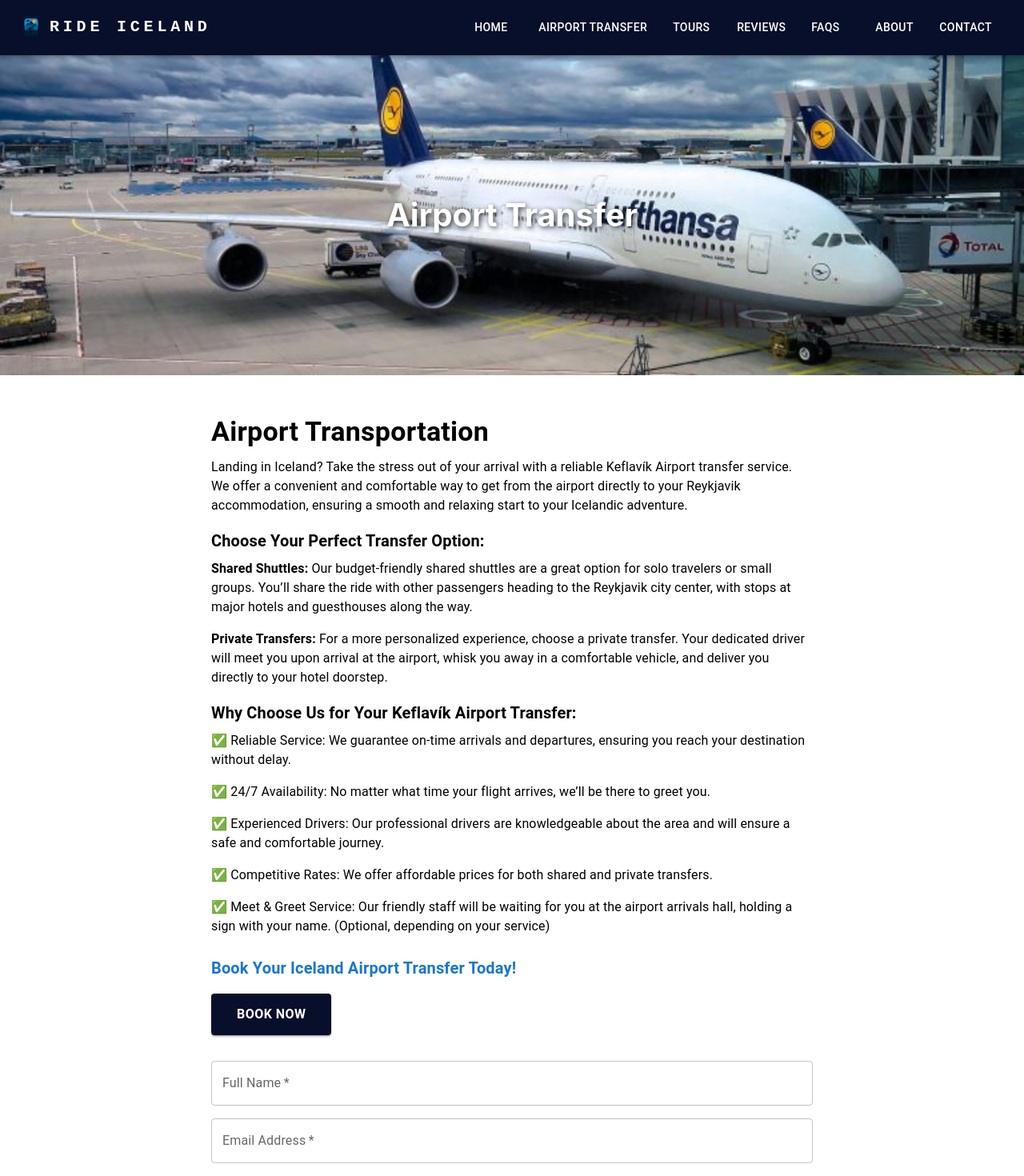
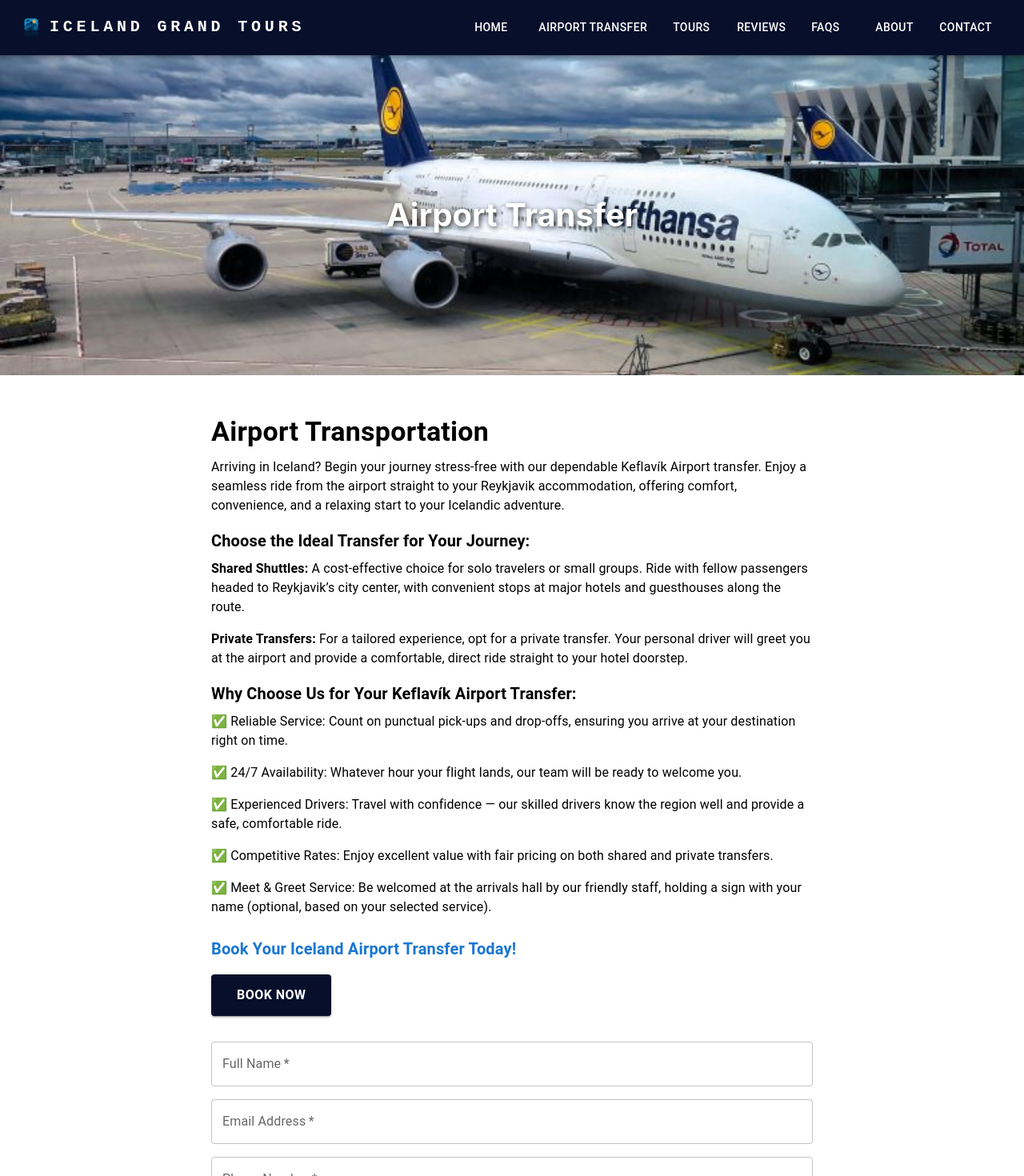
Before and after one commit to goriko/iceland-taxi, a React (Create React App) app: page /airport-transfer in a window 1280 px wide. Shown: the top 1470 px of the page at 80% size. Built offline with nearby package versions, Linux system fonts and the light colour scheme.

Commit message:
"Update Titles and Descriptions" -updated title to Iceland Grand Tours and updated the descriptions

```diff
--- a/src/components/AboutUs.js
+++ b/src/components/AboutUs.js
@@ -48,7 +48,7 @@
             fontSize: { xs: "0.9rem", md: "1rem" }
           }}
         >
-          At Ride Iceland, we are more than a private transportation service, We are your dedicated partner in discovering the beauty, culture, and wonder of Iceland.
+          With Iceland Grand Tours, you’re not just booking a ride — you’re setting off on a journey to uncover Iceland’s raw beauty, rich culture, and unforgettable wonders.
         </Typography>
         <Typography
           variant="body1"
@@ -57,7 +57,7 @@
             fontSize: { xs: "0.9rem", md: "1rem" }
           }}
         >
-          Born from a deep appreciation for Iceland's stunning landscapes and rich heritage, Ride Iceland was founded with a simple mission: to provide every traveler with a seamless, memorable, and truly personalized Icelandic experience.
+          Inspired by Iceland’s breathtaking landscapes and vibrant heritage, Iceland Grand Tours was created with one clear mission: to deliver every traveler a smooth, unforgettable, and uniquely tailored Icelandic journey.
         </Typography>
         <Typography
           variant="body1"
@@ -66,7 +66,7 @@
             fontSize: { xs: "0.9rem", md: "1rem" }
           }}
         >
-          We combine dependable private transfers with thoughtfully curated tours, all led by professional chauffeurs and licensed guides who bring years of local expertise and passion to every journey. Whether you're navigating the Golden Circle, soaking in geothermal lagoons, or uncovering hidden gems off the beaten path, our team is committed to delivering a journey that's as inspiring as the destination itself.
+          We blend reliable private transfers with carefully crafted tours, guided by professional chauffeurs and licensed experts who share a deep passion and years of local knowledge. From exploring the Golden Circle and relaxing in geothermal lagoons to discovering hidden treasures beyond the usual routes, our team is dedicated to making every journey as inspiring as the destination.
         </Typography>
         <Typography
           variant="body1"
@@ -75,7 +75,7 @@
             fontSize: { xs: "0.9rem", md: "1rem" }
           }}
         >
-          Let us help you create unforgettable moments in Iceland — comfortably, safely, and with true local insight.
+          Allow us to craft unforgettable Icelandic experiences — with elegance, comfort, and authentic local expertise.
         </Typography>
       </Box>
 
--- a/src/components/Carousel.js
+++ b/src/components/Carousel.js
@@ -46,15 +46,15 @@
 
   const carouselItems = [
     {
-      title: 'RIDE ICELAND',
-      description: 'Your private chauffeur and tour provider, perfect for businees travelers and families. Making every journey memorable',
+      title: 'Iceland Grand Tours',
+      description: 'Your dedicated chauffeur and tour expert — ideal for business travelers and families, ensuring every journey is unforgettable.',
       backgorundImage: CarouselImage1,
       button1: 'Book Now',
       button2: 'Find Out More'
     },
     {
       title: 'AIRPORT TRANSFER',
-      description: 'Book your airport transfer with Ride Iceland - comfort, reliability, and a memorable start to your journey!',
+      description: 'Travel in style from the moment you land — Iceland Grand Tours delivers airport transfers with comfort and reliability.',
       backgorundImage: CarouselImage2,
       button1: 'Book Airport Transfer',
       button2: 'Find Out More'
--- a/src/components/FAQ.js
+++ b/src/components/FAQ.js
@@ -50,7 +50,7 @@
                 fontSize: { xs: "0.9rem", md: "1rem" }
               }}
             >
-              • You can book our private chauffeur service by reaching out to us via WhatsApp or by submitting your planned itinerary through email.
+              • Booking is simple: contact us on WhatsApp or send your travel plans by email to arrange your private chauffeur service.
             </Typography>
             <Typography
               variant="body1"
@@ -60,7 +60,7 @@
                 fontSize: { xs: "0.9rem", md: "1rem" }
               }}
             >
-              • To confirm your reservation and secure your preferred date, a 10% deposit is required, which can be conveniently paid through a secure payment link.
+              • Confirm your reservation with a 10% deposit, conveniently settled through a secure online payment link.
             </Typography>
           </AccordionDetails>
         </Accordion>
@@ -74,9 +74,9 @@
             <Typography variant="h6">What payment methods do you accept?</Typography>
           </AccordionSummary>
           <AccordionDetails>
-            <Typography variant="body1" sx={{ textAlign: "left", m: 1 }}>• We accept all major debit and credit cards.</Typography>
-            <Typography variant="body1" sx={{ textAlign: "left", m: 1 }}>• You may choose to pre-pay via a secure payment link, which will be sent to you by email, sms or forwarded email from WhatsApp.</Typography>
-            <Typography variant="body1" sx={{ textAlign: "left", m: 1 }}>• Alternatively, payment can also be made upon drop-off or after the trip, based on your preference.</Typography>
+            <Typography variant="body1" sx={{ textAlign: "left", m: 1 }}>• All major debit and credit cards are accepted.</Typography>
+            <Typography variant="body1" sx={{ textAlign: "left", m: 1 }}>• You can pre-pay easily through a secure payment link, delivered to you via email, SMS, or WhatsApp.</Typography>
+            <Typography variant="body1" sx={{ textAlign: "left", m: 1 }}>• Payment can also be completed upon drop-off or once the journey is finished, according to your preference.</Typography>
           </AccordionDetails>
         </Accordion>
         <Accordion>
@@ -89,10 +89,10 @@
             <Typography variant="h6">How does the airport transfer service work?</Typography>
           </AccordionSummary>
           <AccordionDetails>
-            <Typography variant="body1" sx={{ textAlign: "left", m: 1 }}>• Our airport transfer service includes a Meet & Greet at the arrivals area.</Typography>
-            <Typography variant="body1" sx={{ textAlign: "left", m: 1 }}>• Your driver will be waiting by the exit point, holding a “Ride Iceland” sign or displaying your name on a tablet or phone.</Typography>
-            <Typography variant="body1" sx={{ textAlign: "left", m: 1 }}>• We provide door-to-door pick-up and drop-off for your convenience.</Typography>
-            <Typography variant="body1" sx={{ textAlign: "left", m: 1 }}>• A complimentary 45-minute waiting period is included from the time all checked luggage has arrived on the baggage carousel.</Typography>
+            <Typography variant="body1" sx={{ textAlign: "left", m: 1 }}>• As part of your airport transfer, our team will warmly welcome you with a Meet & Greet in the arrivals area.</Typography>
+            <Typography variant="body1" sx={{ textAlign: "left", m: 1 }}>• At the exit point, your driver will greet you with either an ‘Iceland Grand Tours’ sign or your name shown on a tablet/phone.</Typography>
+            <Typography variant="body1" sx={{ textAlign: "left", m: 1 }}>• Enjoy the ease of our door-to-door pick-up and drop-off service.</Typography>
+            <Typography variant="body1" sx={{ textAlign: "left", m: 1 }}>• We offer a complimentary 45-minute waiting period, beginning once all checked luggage has arrived on the baggage carousel.</Typography>
           </AccordionDetails>
         </Accordion>
         <Accordion>
@@ -102,13 +102,13 @@
             id="panel1-header"
             sx={{ p: 1, pl: 3, pr: 3 }}
           >
-            <Typography variant="h6">What services does Ride Iceland offer?</Typography>
+            <Typography variant="h6">What services does Iceland Grand Tours offer?</Typography>
           </AccordionSummary>
           <AccordionDetails>
-            <Typography variant="body1" sx={{ textAlign: "left", m: 1 }}>Ride Iceland provides the following premium services for your comfort and convenience :</Typography>
-            <Typography variant="body1" sx={{ textAlign: "left", m: 1 }}>• Professional Private Chauffeur</Typography>
-            <Typography variant="body1" sx={{ textAlign: "left", m: 1 }}>• Licensed private tour guides</Typography>
-            <Typography variant="body1" sx={{ textAlign: "left", m: 1 }}>• Hygienically maintained luxury and standard vehicles.</Typography>
+            <Typography variant="body1" sx={{ textAlign: "left", m: 1 }}>For your comfort and convenience, Iceland Grand Tours offers the following premium services :</Typography>
+            <Typography variant="body1" sx={{ textAlign: "left", m: 1 }}>• Expert Private Chauffeurs</Typography>
+            <Typography variant="body1" sx={{ textAlign: "left", m: 1 }}>• Licensed Tour Guides</Typography>
+            <Typography variant="body1" sx={{ textAlign: "left", m: 1 }}>• Well-maintained luxury and standard vehicles for your comfort.</Typography>
           </AccordionDetails>
         </Accordion>
       </Box>
--- a/src/components/Footer.js
+++ b/src/components/Footer.js
@@ -49,7 +49,7 @@
                 fontSize: { xs: "0.9rem", md: "1rem" }
               }}
             >
-              Ride Iceland ehf.
+              Iceland Grand Tours ehf.
             </Typography>
             <Typography
               variant="body1"
@@ -101,7 +101,7 @@
                 fontSize: { xs: "0.9rem", md: "1rem" }
               }}
             >
-              info@rideiceland.is
+              icelandgrandtours@gmail.com
             </Typography>
             <Typography
               variant="body1"
@@ -167,7 +167,7 @@
               fontSize: { xs: "0.9rem", md: "1rem" }
             }}
           >
-            Ride Iceland ehf. © 2024
+            Iceland Grand Tours © GGN2025
           </Typography>
         </Box>
       </Box>
--- a/src/components/Navbar.js
+++ b/src/components/Navbar.js
@@ -56,7 +56,7 @@
           <Box
             component="img"
             src="/IWLogo.png"
-            alt="Ride Iceland Logo"
+            alt="Iceland Grand Tours Logo"
             sx={{ display: { xs: "none", md: "flex" }, mr: 1, width: 30, height: 30 }}
           />
           <Typography
@@ -74,7 +74,7 @@
               textDecoration: "none",
             }}
           >
-            RIDE ICELAND
+            ICELAND GRAND TOURS
           </Typography>
 
           {/* Mobile Menu Button */}
@@ -125,7 +125,7 @@
           <Box
             component="img"
             src="/IWLogo.png"
-            alt="Ride Iceland Logo"
+            alt="Iceland Grand Tours Logo"
             sx={{ display: { xs: "flex", md: "none" }, mr: 1, width: 28, height: 28 }}
           />
           <Typography
@@ -144,7 +144,7 @@
               textDecoration: "none",
             }}
           >
-            RIDE ICELAND
+            ICELAND GRAND TOURS
           </Typography>
 
           {/* Desktop Menu */}
--- a/src/pages/AirportTransfer.js
+++ b/src/pages/AirportTransfer.js
@@ -51,51 +51,36 @@
           Airport Transportation
         </Typography>
         <Typography variant="body1" paragraph>
-          Landing in Iceland? Take the stress out of your arrival with a reliable
-          Keflavík Airport transfer service. We offer a convenient and comfortable
-          way to get from the airport directly to your Reykjavik accommodation,
-          ensuring a smooth and relaxing start to your Icelandic adventure.
+          Arriving in Iceland? Begin your journey stress-free with our dependable Keflavík Airport transfer. Enjoy a seamless ride from the airport straight to your Reykjavik accommodation, offering comfort, convenience, and a relaxing start to your Icelandic adventure.
         </Typography>
 
         <Typography variant="h6" gutterBottom fontWeight="bold">
-          Choose Your Perfect Transfer Option:
+          Choose the Ideal Transfer for Your Journey:
         </Typography>
         <Typography variant="body1" paragraph>
-          <strong>Shared Shuttles:</strong> Our budget-friendly shared shuttles are a
-          great option for solo travelers or small groups. You’ll share the ride with
-          other passengers heading to the Reykjavik city center, with stops at major
-          hotels and guesthouses along the way.
+          <strong>Shared Shuttles:</strong> A cost-effective choice for solo travelers or small groups. Ride with fellow passengers headed to Reykjavik’s city center, with convenient stops at major hotels and guesthouses along the route.
         </Typography>
         <Typography variant="body1" paragraph>
-          <strong>Private Transfers:</strong> For a more personalized experience,
-          choose a private transfer. Your dedicated driver will meet you upon arrival
-          at the airport, whisk you away in a comfortable vehicle, and deliver you
-          directly to your hotel doorstep.
+          <strong>Private Transfers:</strong> For a tailored experience, opt for a private transfer. Your personal driver will greet you at the airport and provide a comfortable, direct ride straight to your hotel doorstep.
         </Typography>
 
         <Typography variant="h6" gutterBottom fontWeight="bold">
           Why Choose Us for Your Keflavík Airport Transfer:
         </Typography>
         <Typography variant="body1" paragraph>
-          ✅ Reliable Service: We guarantee on-time arrivals and departures, ensuring
-          you reach your destination without delay.
+          ✅ Reliable Service: Count on punctual pick-ups and drop-offs, ensuring you arrive at your destination right on time.
         </Typography>
         <Typography variant="body1" paragraph>
-          ✅ 24/7 Availability: No matter what time your flight arrives, we’ll be
-          there to greet you.
+          ✅ 24/7 Availability: Whatever hour your flight lands, our team will be ready to welcome you.
         </Typography>
         <Typography variant="body1" paragraph>
-          ✅ Experienced Drivers: Our professional drivers are knowledgeable about the
-          area and will ensure a safe and comfortable journey.
+          ✅ Experienced Drivers: Travel with confidence — our skilled drivers know the region well and provide a safe, comfortable ride.
         </Typography>
         <Typography variant="body1" paragraph>
-          ✅ Competitive Rates: We offer affordable prices for both shared and private
-          transfers.
+          ✅ Competitive Rates: Enjoy excellent value with fair pricing on both shared and private transfers.
         </Typography>
         <Typography variant="body1" paragraph>
-          ✅ Meet & Greet Service: Our friendly staff will be waiting for you at the
-          airport arrivals hall, holding a sign with your name. (Optional, depending
-          on your service)
+          ✅ Meet & Greet Service: Be welcomed at the arrivals hall by our friendly staff, holding a sign with your name (optional, based on your selected service).
         </Typography>
         <Typography
           variant="h6"
--- a/src/pages/Home.js
+++ b/src/pages/Home.js
@@ -47,7 +47,7 @@
               fontSize: { xs: "1.5rem", sm: "2rem", md: "3rem" }
             }}
           >
-            YOUR EXCITING ICELAND JOURNEY BEGINS HERE.
+            THE GATEWAY TO YOUR ICELAND ADVENTURE BEGINS NOW.
           </Typography>
           <Typography
             variant="h6"
@@ -58,9 +58,7 @@
               fontSize: { xs: "1rem", sm: "1.1rem", md: "1.25rem" }
             }}
           >
-            Explore Iceland with Confidence. Ride Iceland is your 24/7 Private
-            Chauffeur and Tour partner, ensuring a smooth and stress-free
-            experience from arrival to departure.
+            Travel Iceland effortlessly. With Iceland Grand Tours as your 24/7 private chauffeur and tour partner, every moment from arrival to departure is smooth and worry-free.
           </Typography>
           <Box
             sx={{
@@ -144,11 +142,10 @@
               Best Value
             </Typography>
             <Typography variant="h6" sx={{ fontSize: { xs: "1rem", md: "1.25rem" } }}>
-              Adventure awaits, and it doesn't have to break the bank!
+              Unforgettable adventures made affordable
             </Typography>
             <Typography variant="body1" sx={{ fontSize: { xs: "0.9rem", md: "1rem" } }}>
-              Ride Iceland's Best Value Tours offer unforgettable experiences at
-              budget-friendly prices.
+              Our Best Value Tours deliver memorable journeys at prices designed to fit your budget.
             </Typography>
           </CardContent>
         </Card>
@@ -161,16 +158,13 @@
           <CardContent sx={{ textAlign: "center", p: { xs: 2, md: 3 } }}>
             <DescriptionOutlinedIcon sx={{ fontSize: { xs: 60, md: 80 } }} />
             <Typography variant="h4" sx={{ m: 2, fontSize: { xs: "1.5rem", md: "2rem" } }}>
-              Easy Booking
+              Booking
             </Typography>
             <Typography variant="h6" sx={{ fontSize: { xs: "1rem", md: "1.25rem" } }}>
-              Planning your Icelandic escape shouldn't be a hassle!
+              Planning your Iceland adventure should be effortless.
             </Typography>
             <Typography variant="body1" sx={{ fontSize: { xs: "0.9rem", md: "1rem" } }}>
-              Ride Iceland's user-friendly website makes booking your dream
-              tours and activities a breeze. With just a few clicks, you can
-              secure your spot on unforgettable experiences and start counting
-              down the days to your Icelandic adventure.
+              With Iceland Grand Tours’ intuitive website, reserving your dream tours and activities takes only a few clicks. Secure your spot with ease and start looking forward to unforgettable experiences in Iceland.
             </Typography>
           </CardContent>
         </Card>
@@ -183,15 +177,13 @@
           <CardContent sx={{ textAlign: "center", p: { xs: 2, md: 3 } }}>
             <DateRangeOutlinedIcon sx={{ fontSize: { xs: 60, md: 80 } }} />
             <Typography variant="h4" sx={{ m: 2, fontSize: { xs: "1.5rem", md: "2rem" } }}>
-              Flexible Dates
+              Dates
             </Typography>
             <Typography variant="h6" sx={{ fontSize: { xs: "1rem", md: "1.25rem" } }}>
-              Experience Iceland's magic at your own pace
+              iscover Iceland’s wonders on your own terms with Iceland Grand Tours’ Flexible Day Taxi Tours
             </Typography>
             <Typography variant="body1" sx={{ fontSize: { xs: "0.9rem", md: "1rem" } }}>
-              with Ride Iceland's Flexible Days Taxi Tours! We understand that
-              everyone travels differently, so we offer the freedom to create
-              your ideal itinerary without rigid schedule.
+              We know every traveler is unique, so we give you the freedom to design your perfect itinerary without the limits of a fixed schedule.
             </Typography>
           </CardContent>
         </Card>
```
